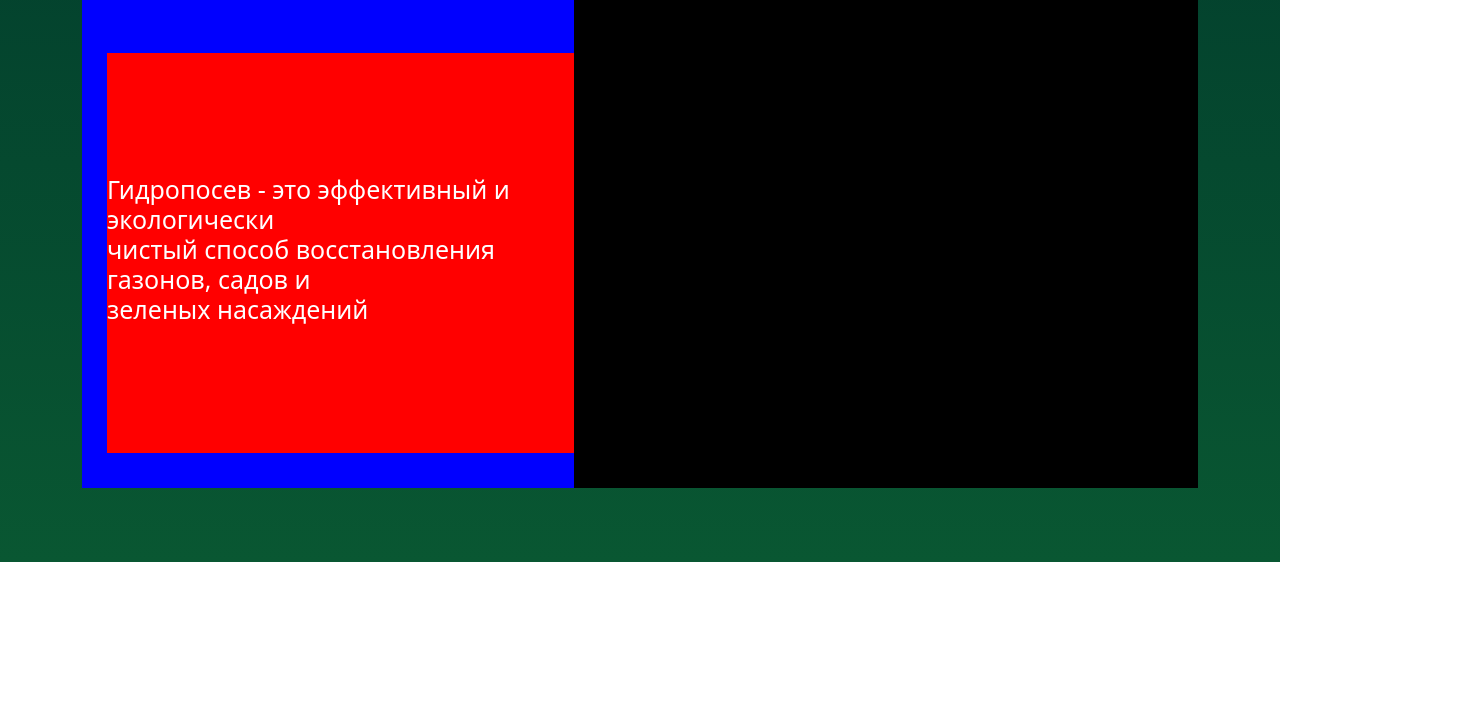
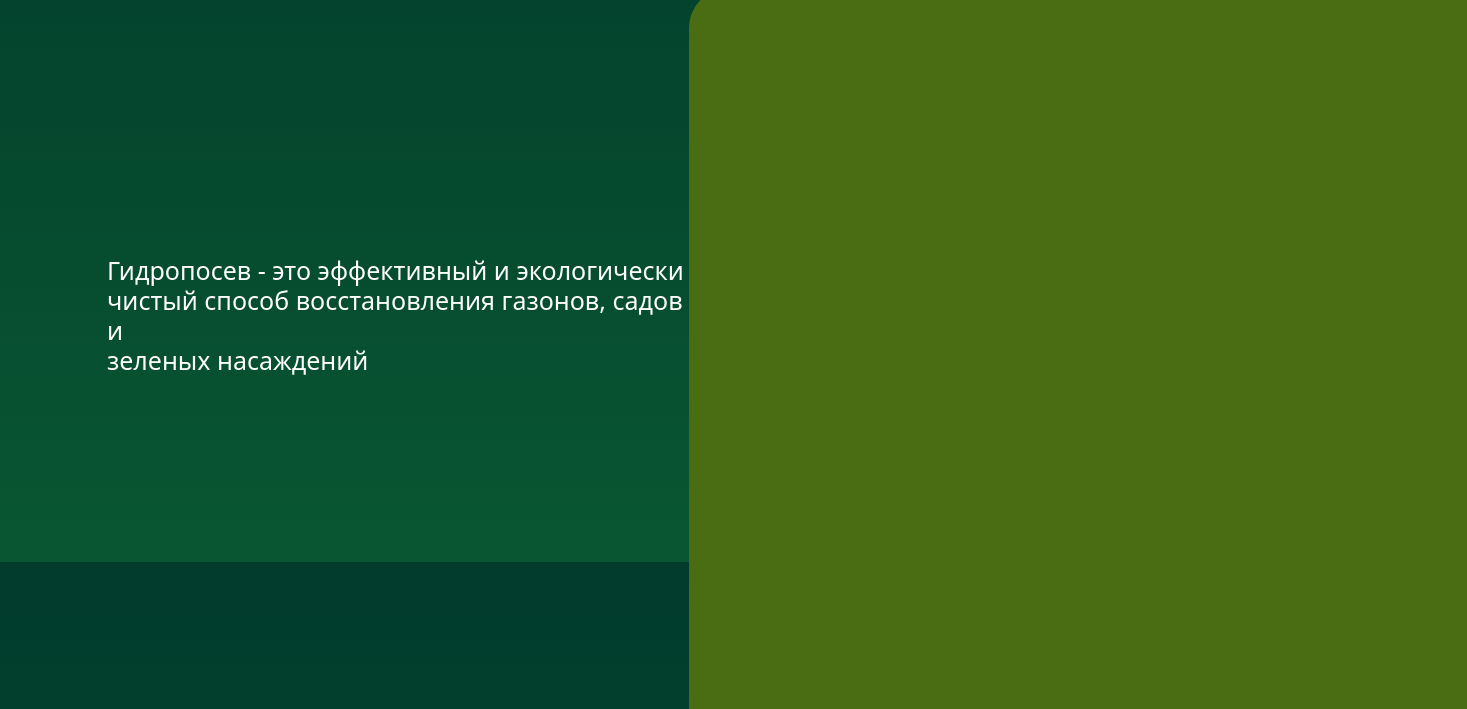
Before and after one commit to Zu1karnein/gidroposev, a plain HTML site: page index.html in a window 1280 px wide. Shown: the part 238-947 px from the top of the page, 1467 px wide, since content can reach past the window. Before the commit the page ends 800 px from the top, so only its background shows below. Drawn offline with nearby package versions, Linux system fonts and the light colour scheme; a web font is replaced by a local one.

Commit message:
New struct

```diff
--- a/style.css
+++ b/style.css
@@ -55,24 +55,22 @@ body {
 }
 
 .deskMain {
-    width: 100%;
+    width: 124.1%;
+    height: 721px;
     display: flex;
     justify-content: center;
     align-items: center;
-    background-color: blue;
 }
 
 .desk {
-    margin-top: 30px;
+    margin-top: -60px;
     margin-left: 25px;
     margin-right: auto;
     height: 50vh;
     align-items: center;
     justify-content: center;
     display: flex;
-
     color: white;
-    background-color: red;
 }
 
 .desk h6 {
@@ -95,15 +93,12 @@ body {
 } */
 
 .rightMenu {
-
+    width: 800px;
+    height: 721px;
     top: 5;
     bottom: 10;
     right: 0;
     float: right;
-    width: 800px;
-    height: 500px;
-    background-color: black;
+    border-top-left-radius: 40px;
+    background-color: #4A6D14;
 }
-
-
-/*lalalalalla*/
```
